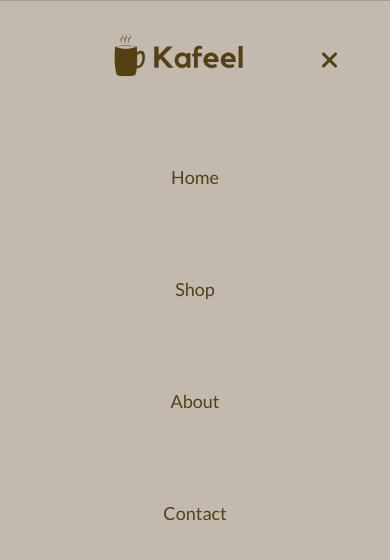
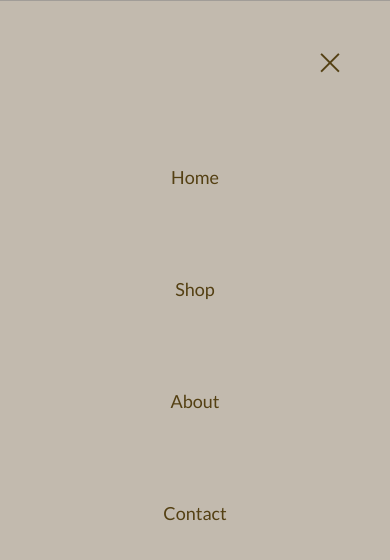
Before and after one commit to Ao-chi/kafeel, a plain HTML site: page index.html in a window 390 px wide. Both pictures are taken after a click on the element 353 px from the left and 36 px from the top of the page. Drawn offline with nearby package versions, Linux system fonts and the light colour scheme.

Commit message:
index update

```diff
--- a/index.html
+++ b/index.html
@@ -39,7 +39,7 @@
             </div>
             <div class="hamburger-menu" onclick="toggleNav()">
                 <i class="fa-solid fa-bars"></i>
-                <i class="fa-solid fa-xmark"></i>
+                <i class="las la-times"></i>
             </div>
 
         </nav>
--- a/main-js.js
+++ b/main-js.js
@@ -2,7 +2,7 @@ let toggleMenuStats = false;
 
 let toggleNav = function() {
     let getMainNavUL = document.querySelector(".main-header-container .nav-holder ul");
-    let getXMenu = document.querySelector(".main-header-container .hamburger-menu .fa-xmark");
+    let getXMenu = document.querySelector(".main-header-container .hamburger-menu .la-times");
     let getHamburgerMenu = document.querySelector(".main-header-container .hamburger-menu .fa-bars");
     let getLogo = document.querySelector(".main-header-container .logo-holder");
 
@@ -12,8 +12,6 @@ let toggleNav = function() {
         getMainNavUL.style.top = "0";
         getXMenu.style.visibility = "visible";
         getHamburgerMenu.style.visibility = "hidden";
-        getLogo.style.zIndex = "104";
-        getLogo.style.color = "red";
 
         toggleMenuStats = true;
     }
@@ -24,7 +22,6 @@ let toggleNav = function() {
         getMainNavUL.style.top = "100%";
         getXMenu.style.visibility = "hidden";
         getHamburgerMenu.style.visibility = "visible";
-
 
         toggleMenuStats = false;
     }
--- a/media-style.css
+++ b/media-style.css
@@ -1,8 +1,8 @@
 @media screen and (max-width: 1200px) {
 
     .main-section .background-image {
-        background-position: bottom -20px right -190px;;
-        background-size: contain;
+        background-position: bottom -20px right -170px;;
+        background-size: auto 110%;
         width: auto;
         justify-content: flex-start;
         align-items: center;
--- a/style.css
+++ b/style.css
@@ -111,14 +111,28 @@ body {
     position: absolute;
     right: 0;
     margin-right: 25px;
+
 }
 
-.main-header-container .hamburger-menu .fa-xmark {
+.main-header-container .hamburger-menu .la-times {
     visibility: hidden;
     position: absolute;
     right: 0;
-    margin-right: 28px;
+    margin-right: 20px;
+    font-weight: 900;
+    font-size: 30px;
 }
+
+.main-header-container .hamburger-menu .la-times:hover {
+    visibility: hidden;
+    position: absolute;
+    right: 0;
+    margin-right: 20px;
+    font-weight: 900;
+    font-size: 30px;
+    color: #D3CBC3;
+}
+
 
 
 
```
